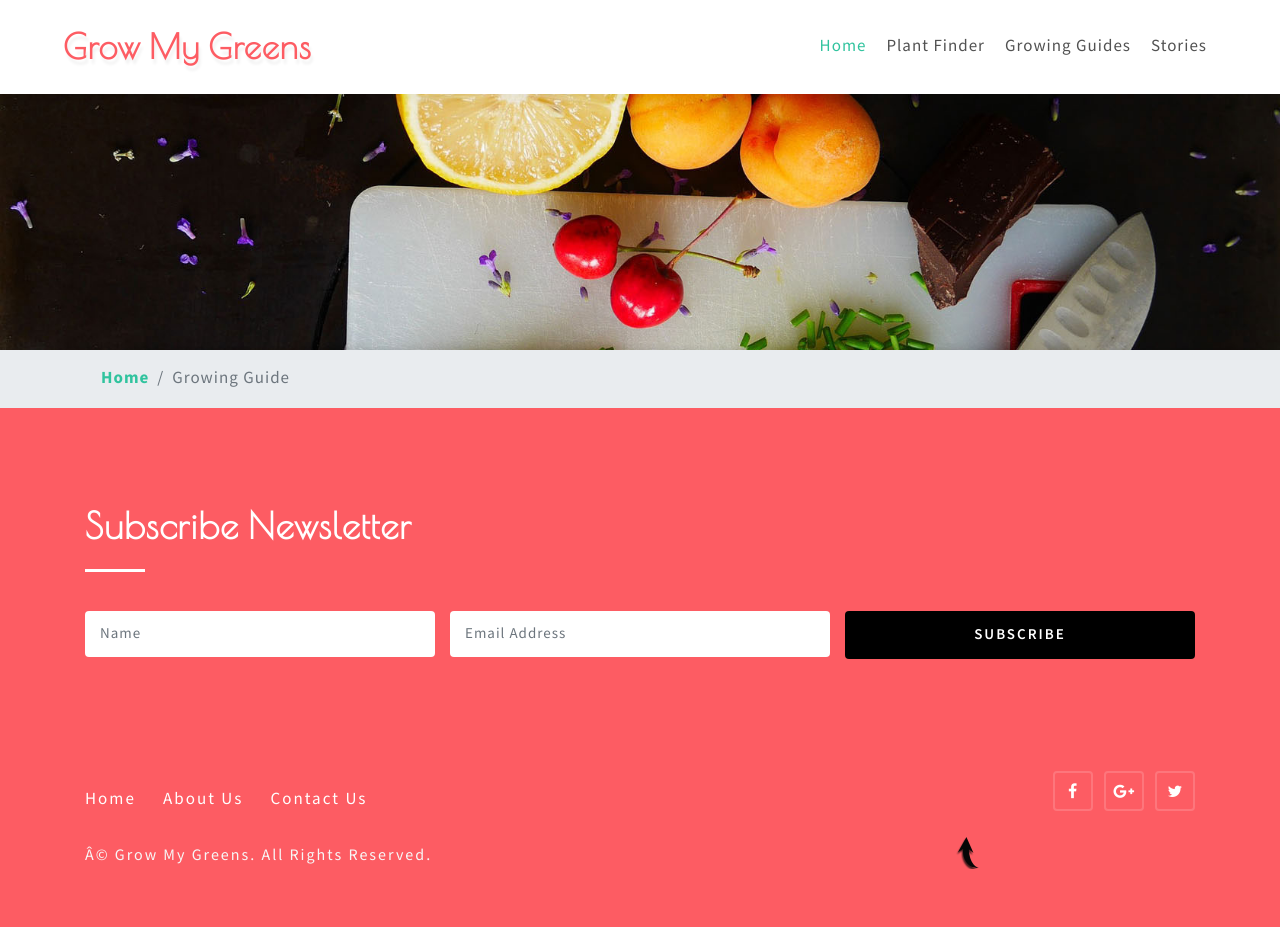
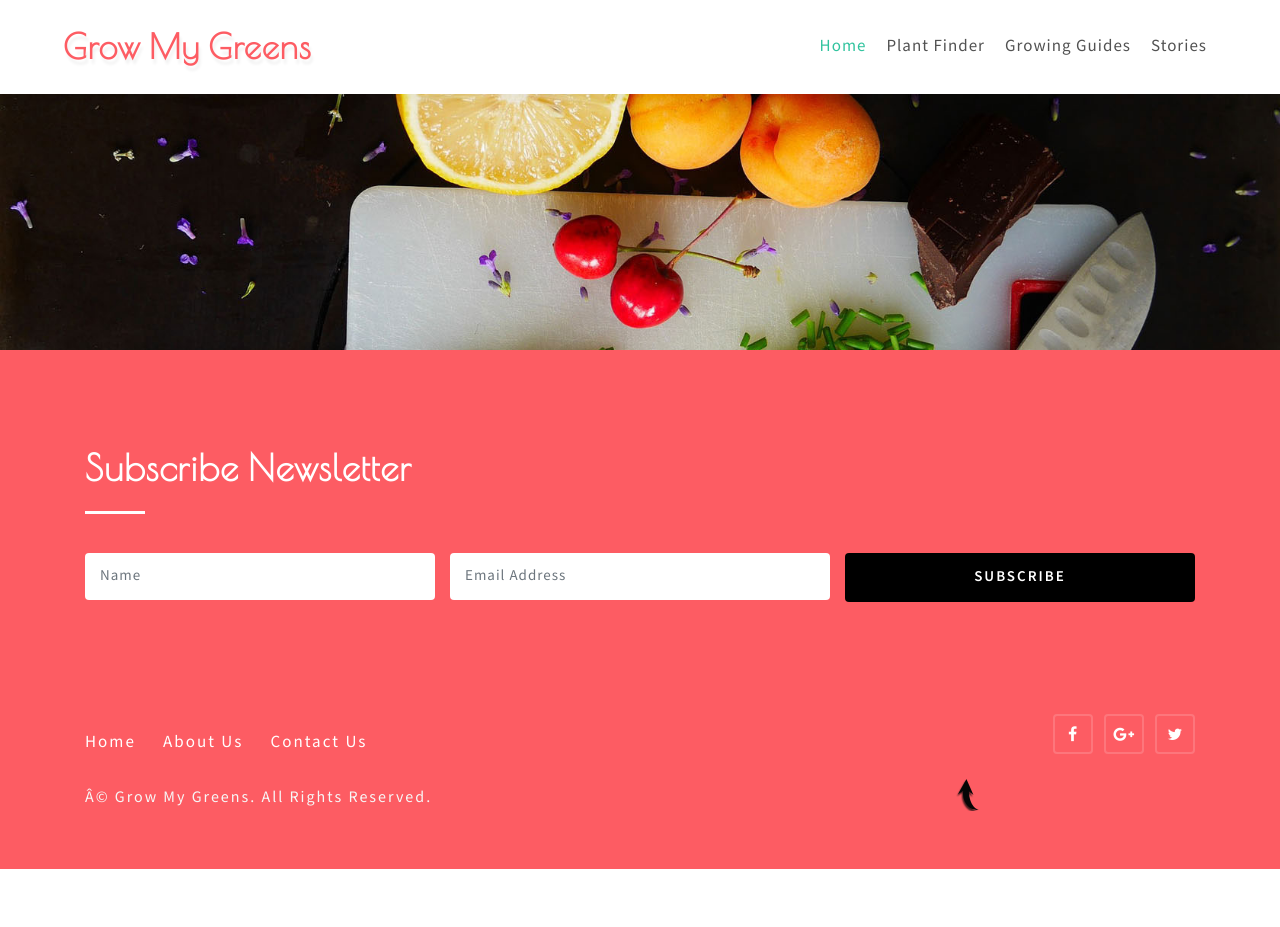
Before and after one commit to dhanyacm/GrowMyGreens, a Jekyll site: the page built from grow.html, in a window 1280 px wide. Built offline with Jekyll 4.4.1, drawn with Linux system fonts in a browser that asks for light colours; after the commit the page ends 900 px from its top, so only the background shows below that.

Commit message:
Update header.html

```diff
--- a/_includes/header.html
+++ b/_includes/header.html
@@ -42,7 +42,6 @@
 {% if page.frontpage  %}
 	<!-- main banner -->
 	<div class="main-top" id="home">
-
      {% else %}
      	<div class="main-banner-2" id="home">
      {% endif %}
@@ -149,7 +148,7 @@
 
 	</div>
 	<!-- //main -->
-
+     {% if !page.frontpage  %}
    	<!-- page details -->
 	<div class="breadcrumb-mob-temsls py-1">
 		<div class="container">
@@ -162,3 +161,4 @@
 		</div>
 	</div>
 	<!-- //page details -->
+{% endif %}
```
